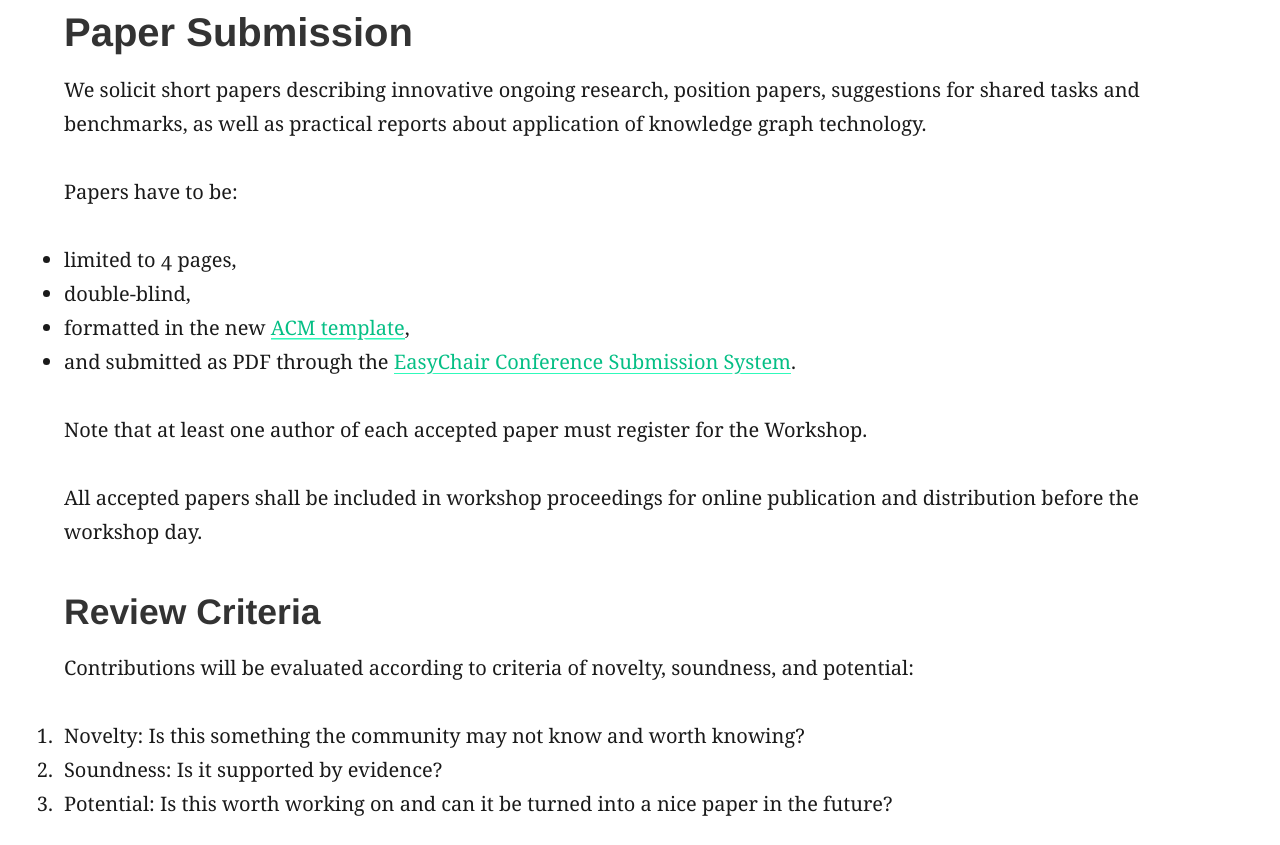
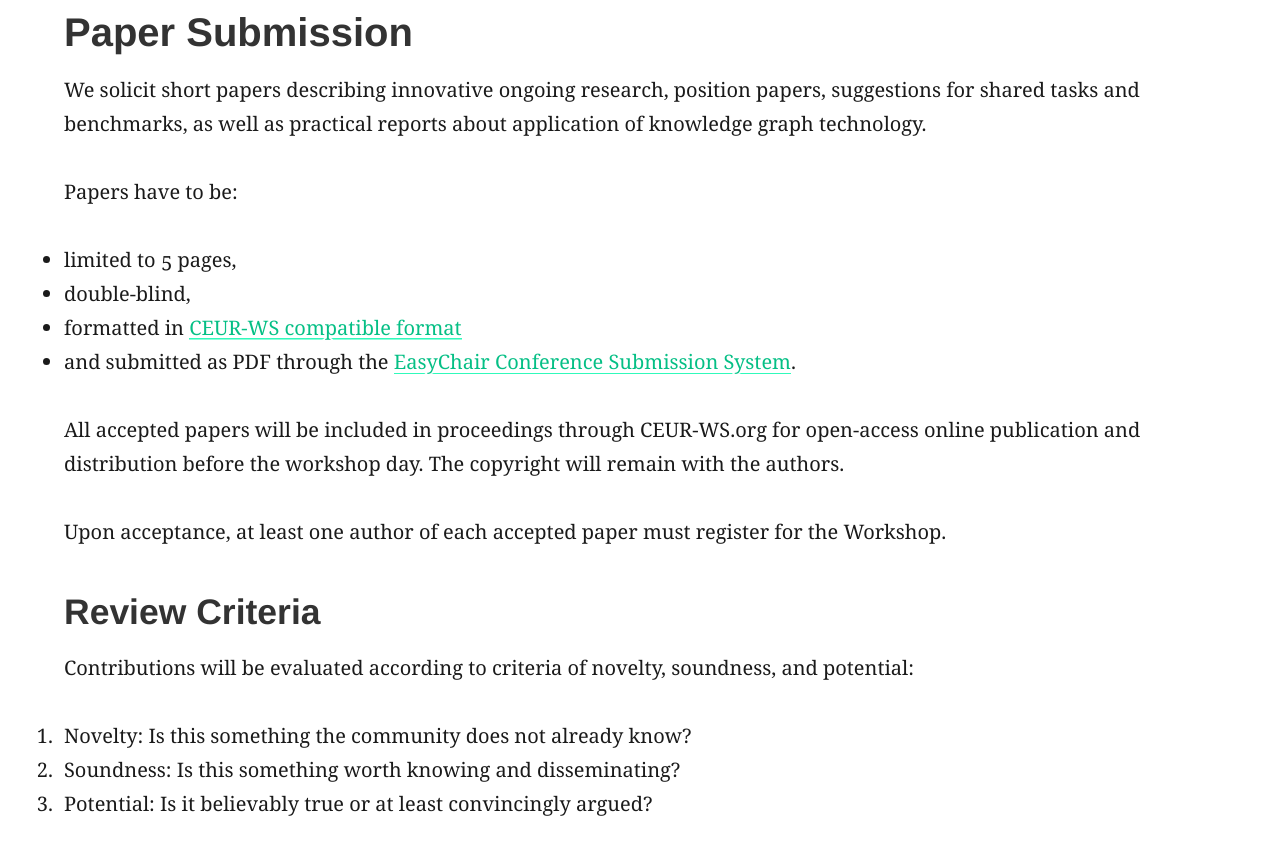
Before and after one commit to kg4ir/kg4ir.github.io, a plain HTML site: page submit/index.html in a window 1280 px wide. Shown: the part 107-952 px from the top of the page. Drawn offline with Linux system fonts and the light colour scheme.

Commit message:
update Cfp

```diff
--- a/submit/index.html
+++ b/submit/index.html
@@ -119,23 +119,25 @@
 
 <p>Papers have to be:</p>
 <ul>
-  <li>limited to 4 pages,</li>
+  <li>limited to 5 pages,</li>
   <li>double-blind,</li>
-  <li>formatted in the new <a href="http://www.acm.org/publications/proceedings-template">ACM template</a>,</li>
+  <li>formatted in <a href="http://ceur-ws.org/Vol-XXX/samplestyles/">CEUR-WS compatible format</a></li>
   <li>and submitted as PDF through the <a href="https://easychair.org/conferences/?conf=kg4ir">EasyChair Conference Submission System</a>.</li>
 </ul>
 
-<p>Note that at least one author of each accepted paper must register for the Workshop.</p>
+<p>All accepted papers will be included in proceedings through CEUR-WS.org for open-access online publication and distribution before the workshop day. The copyright will remain with the authors.</p>
 
-<p>All accepted papers shall be included in workshop proceedings for online publication and distribution before the workshop day.</p>
+<p>Upon acceptance, at least one author of each accepted paper must register for the Workshop.</p>
 
 <h2 id="review-criteria">Review Criteria</h2>
 <p>Contributions will be evaluated according to criteria of novelty, soundness, and potential:</p>
 <ol>
-  <li>Novelty: Is this something the community may not know and worth knowing?</li>
-  <li>Soundness: Is it supported by evidence?</li>
-  <li>Potential: Is this worth working on and can it be turned into a nice paper in the future?</li>
+  <li>Novelty: Is this something the community does not already know?</li>
+  <li>Soundness: Is this something worth knowing and disseminating?</li>
+  <li>Potential: Is it believably true or at least convincingly argued?</li>
 </ol>
+Preference will be given to papers that describe research in an ongoing stage with the highest potential for turning into a full paper next year.
+
 
 
   </article>
```
